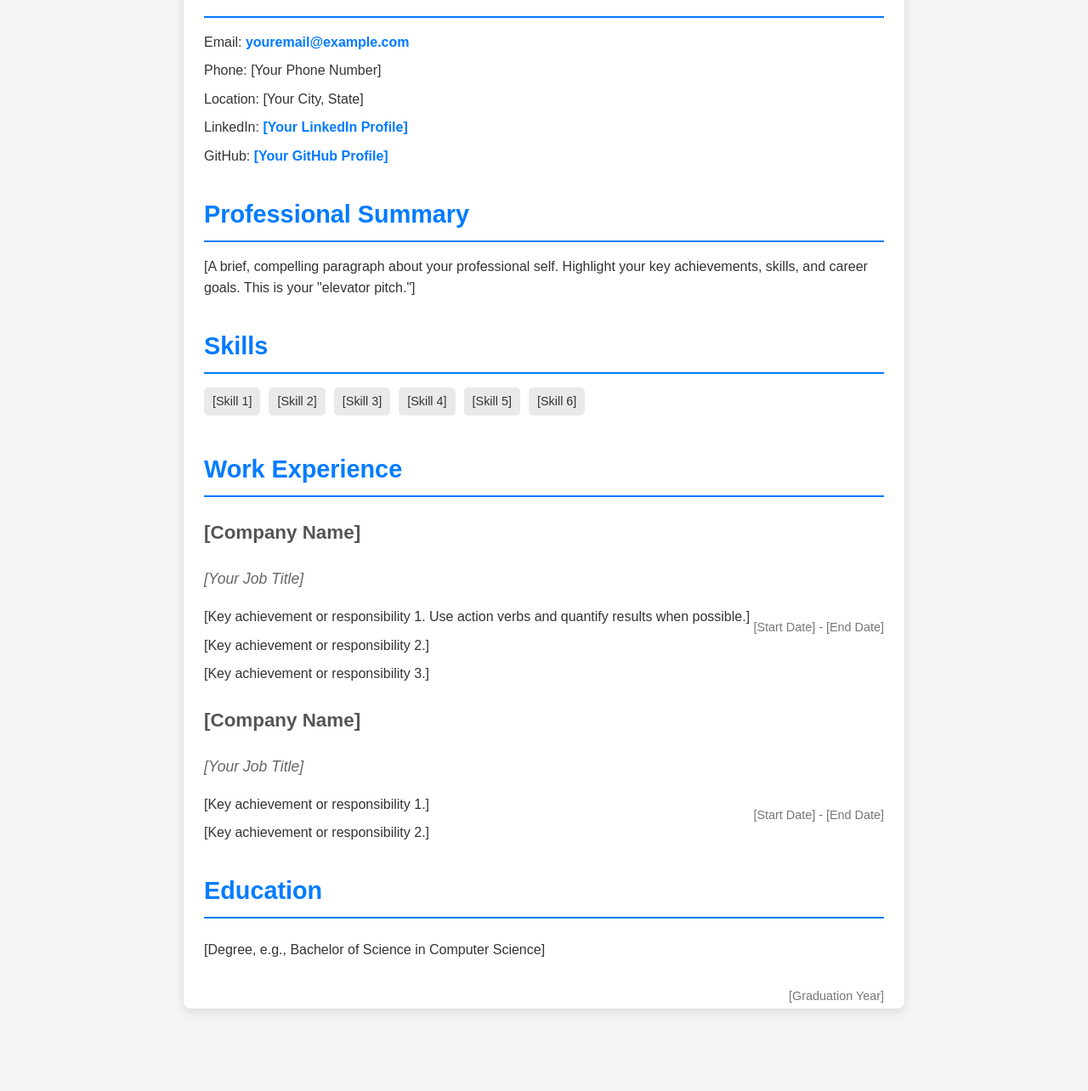
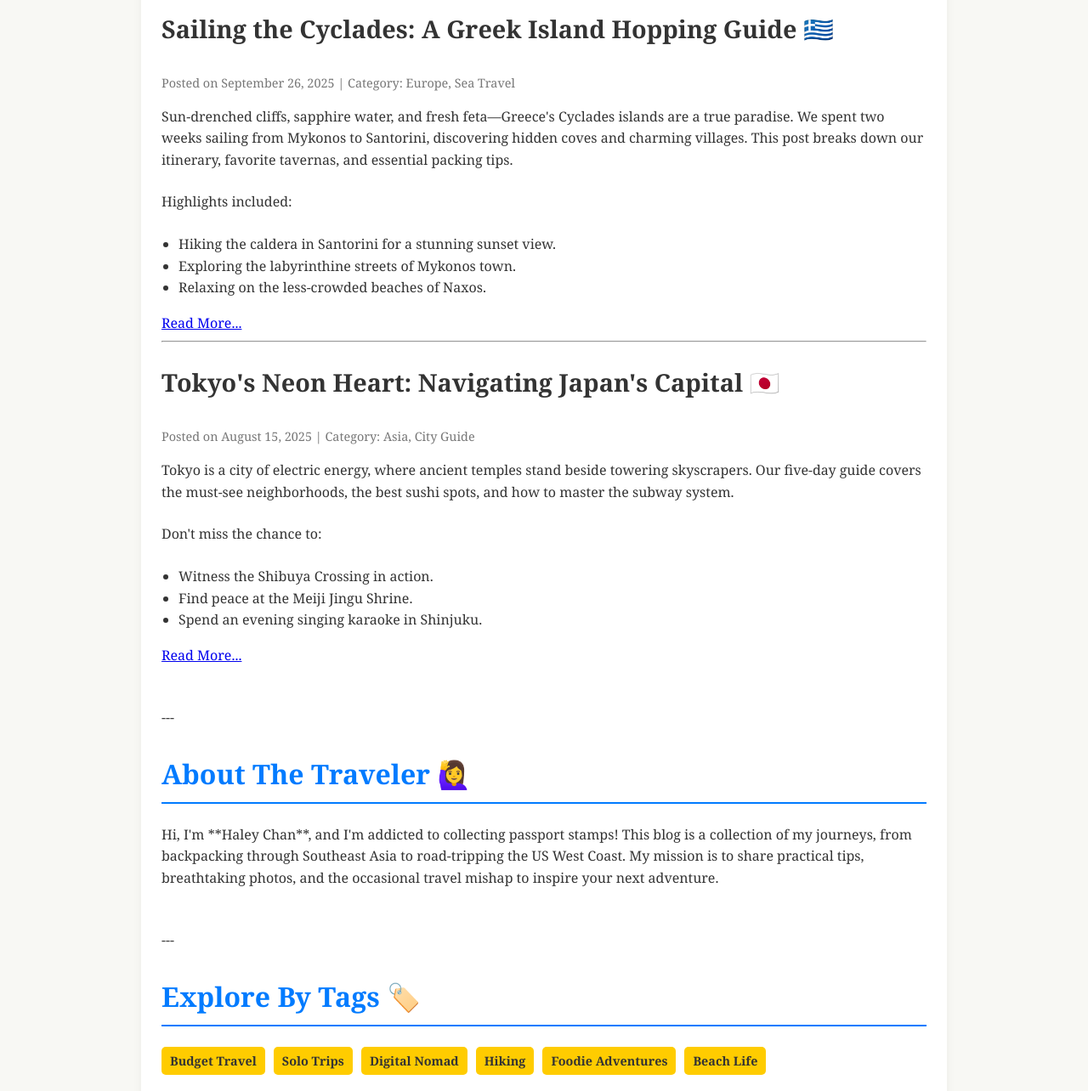
Before and after one commit to haleyraechan/haleyraechan.github.io, a plain HTML site: page index.html in a window 1280 px wide. Shown: the part 287-1571 px from the top of the page at 85% size. Before the commit the page ends 1506 px from the top, so only its background shows below. Drawn offline with Linux system fonts and the light colour scheme.

Commit message:
Update index.html
hello

```diff
--- a/index.html
+++ b/index.html
@@ -3,185 +3,221 @@
   <head>
     <meta charset="UTF-8" />
     <meta name="viewport" content="width=device-width, initial-scale=1.0" />
-    <title>Haley Chan - Resume</title>
+    <title>Wanderlust Chronicles - Haley's Travel Blog</title>
     <style>
-      /* General Styles */
+      /* General Styles - Adjusted Colors for Travel Vibe */
       body {
-        font-family: Arial, sans-serif;
+        font-family: 'Georgia', serif; /* Changed font for a more 'bloggy' feel */
         line-height: 1.6;
         margin: 0;
         padding: 0;
-        background-color: #f4f4f4;
+        background-color: #f8f8f4; /* Lighter, warmer background */
         color: #333;
       }
 
-      /* Header */
+      /* Header - Changed to a Navigation Bar style */
       header {
-        background: #333;
+        background: #007BFF; /* A nice blue for the sky/ocean */
         color: #fff;
-        padding: 2rem 0;
+        padding: 1rem 0;
         text-align: center;
-        border-bottom: 5px solid #007BFF;
+        border-bottom: 5px solid #ffcc00; /* Pop of yellow/gold for sun/sand */
       }
 
       header h1 {
         margin: 0;
-        font-size: 2.5rem;
+        font-size: 2.2rem;
+        letter-spacing: 2px;
       }
 
-      header p {
-        margin: 0.5rem 0 0;
-        font-size: 1.2rem;
+      nav {
+        margin-top: 0.5rem;
+      }
+
+      nav a {
+        color: #fff;
+        margin: 0 15px;
+        text-decoration: none;
+        font-weight: bold;
+        font-size: 1.1rem;
+        transition: color 0.3s;
+      }
+
+      nav a:hover {
+        color: #ffcc00; /* Yellow highlight on hover */
+        text-decoration: none;
       }
 
       /* Main Content */
       main {
-        max-width: 800px;
+        max-width: 900px; /* Wider content area for blog posts */
         margin: 2rem auto;
         padding: 1.5rem;
         background: #fff;
         border-radius: 8px;
-        box-shadow: 0 4px 12px rgba(0, 0, 0, 0.1);
+        box-shadow: 0 4px 12px rgba(0, 0, 0, 0.05);
       }
 
       section {
-        margin-bottom: 2rem;
+        margin-bottom: 3rem; /* More space between blog sections */
       }
 
       h2 {
         border-bottom: 2px solid #007BFF;
         padding-bottom: 0.5rem;
-        margin-bottom: 1rem;
-        font-size: 1.8rem;
+        margin-bottom: 1.5rem;
+        font-size: 2rem;
         color: #007BFF;
       }
 
+      /* Post Title */
       h3 {
-        font-size: 1.4rem;
+        font-size: 1.8rem;
         margin-top: 1.5rem;
-        color: #555;
+        color: #333;
       }
 
-      .job-title {
-        font-size: 1.1rem;
-        font-style: italic;
-        margin-top: 0;
-        color: #666;
+      /* Post Meta/Date */
+      .post-meta {
+        font-size: 0.9rem;
+        color: #777;
+        margin-bottom: 1rem;
+        display: block; /* Ensures it takes a new line */
       }
 
+      .post-content p {
+          margin-bottom: 1.5rem;
+      }
+
+      /* Removed unused resume classes: .job-title, .date-range */
+
       ul {
+        list-style: disc; /* Use standard bullet points for lists within posts */
+        padding-left: 20px;
+      }
+
+      /* Tags/Categories Section (repurposed skills-list) */
+      .tags-list {
+        display: flex;
+        flex-wrap: wrap;
+        gap: 10px;
         list-style: none;
         padding: 0;
       }
 
-      ul li {
-        margin-bottom: 0.5rem;
-      }
-
-      .date-range {
-        font-size: 0.9rem;
-        color: #777;
-        float: right;
-      }
-
-      a {
-        color: #007BFF;
-        text-decoration: none;
-        font-weight: bold;
-      }
-
-      a:hover {
-        text-decoration: underline;
-      }
-
-      /* Skills Section */
-      .skills-list {
-        display: flex;
-        flex-wrap: wrap;
-        gap: 10px;
-      }
-
-      .skills-list li {
-        background: #e9e9e9;
+      .tags-list li {
+        background: #ffcc00; /* Yellow tag background */
+        color: #333;
         padding: 5px 10px;
         border-radius: 5px;
         font-size: 0.9rem;
+        font-weight: bold;
         white-space: nowrap;
+      }
+
+      /* Footer */
+      footer {
+        text-align: center;
+        padding: 1rem;
+        background: #333;
+        color: #f4f4f4;
+        margin-top: 3rem;
+        font-size: 0.9rem;
       }
     </style>
   </head>
   <body>
     <header>
-      <h1>[Haley Chan]</h1>
-      <p>
-        [Your Professional Title, e.g., Senior Software Engineer, UX Designer]
-      </p>
+      <h1>Wanderlust Chronicles</h1>
+      <nav>
+          <a href="#latest">Latest Adventures</a>
+          <a href="#about">About Haley</a>
+          <a href="#contact">Connect</a>
+      </nav>
     </header>
 
     <main>
-      <section id="contact">
-        <h2>Contact Information</h2>
-        <ul>
-          <li>Email: <a href="mailto:youremail@example.com">youremail@example.com</a></li>
-          <li>Phone: [Your Phone Number]</li>
-          <li>Location: [Your City, State]</li>
-          <li>LinkedIn: <a href="[Your LinkedIn URL]" target="_blank">[Your LinkedIn Profile]</a></li>
-          <li>GitHub: <a href="[Your GitHub URL]" target="_blank">[Your GitHub Profile]</a></li>
+
+      <section id="latest">
+        <h2>Latest Adventures 🌎</h2>
+
+        <article class="blog-post">
+          <h3>Sailing the Cyclades: A Greek Island Hopping Guide 🇬🇷</h3>
+          <span class="post-meta">Posted on September 26, 2025 | Category: Europe, Sea Travel</span>
+          <div class="post-content">
+            <p>
+              Sun-drenched cliffs, sapphire water, and fresh feta—Greece's Cyclades islands are a true paradise. We spent two weeks sailing from Mykonos to Santorini, discovering hidden coves and charming villages. This post breaks down our itinerary, favorite tavernas, and essential packing tips.
+            </p>
+            <p>
+              Highlights included:
+            </p>
+            <ul>
+              <li>Hiking the caldera in Santorini for a stunning sunset view.</li>
+              <li>Exploring the labyrinthine streets of Mykonos town.</li>
+              <li>Relaxing on the less-crowded beaches of Naxos.</li>
+            </ul>
+          </div>
+          <a href="#">Read More...</a>
+        </article>
+
+        <hr> <article class="blog-post">
+          <h3>Tokyo's Neon Heart: Navigating Japan's Capital 🇯🇵</h3>
+          <span class="post-meta">Posted on August 15, 2025 | Category: Asia, City Guide</span>
+          <div class="post-content">
+            <p>
+              Tokyo is a city of electric energy, where ancient temples stand beside towering skyscrapers. Our five-day guide covers the must-see neighborhoods, the best sushi spots, and how to master the subway system.
+            </p>
+            <p>
+              Don't miss the chance to:
+            </p>
+            <ul>
+              <li>Witness the Shibuya Crossing in action.</li>
+              <li>Find peace at the Meiji Jingu Shrine.</li>
+              <li>Spend an evening singing karaoke in Shinjuku.</li>
+            </ul>
+          </div>
+          <a href="#">Read More...</a>
+        </article>
+      </section>
+
+      ---
+
+      <section id="about">
+        <h2>About The Traveler 🙋‍♀️</h2>
+        <p>
+          Hi, I'm **Haley Chan**, and I'm addicted to collecting passport stamps! This blog is a collection of my journeys, from backpacking through Southeast Asia to road-tripping the US West Coast. My mission is to share practical tips, breathtaking photos, and the occasional travel mishap to inspire your next adventure.
+        </p>
+      </section>
+
+      ---
+
+      <section id="tags">
+        <h2>Explore By Tags 🏷️</h2>
+        <ul class="tags-list">
+          <li>Budget Travel</li>
+          <li>Solo Trips</li>
+          <li>Digital Nomad</li>
+          <li>Hiking</li>
+          <li>Foodie Adventures</li>
+          <li>Beach Life</li>
         </ul>
       </section>
 
-      <section id="summary">
-        <h2>Professional Summary</h2>
-        <p>
-          [A brief, compelling paragraph about your professional self. Highlight your key
-          achievements, skills, and career goals. This is your "elevator pitch."]
-        </p>
-      </section>
+      ---
 
-      <section id="skills">
-        <h2>Skills</h2>
-        <ul class="skills-list">
-          <li>[Skill 1]</li>
-          <li>[Skill 2]</li>
-          <li>[Skill 3]</li>
-          <li>[Skill 4]</li>
-          <li>[Skill 5]</li>
-          <li>[Skill 6]</li>
-          </ul>
-      </section>
-
-      <section id="experience">
-        <h2>Work Experience</h2>
-        <div>
-          <h3>[Company Name]</h3>
-          <p class="job-title">[Your Job Title]</p>
-          <p class="date-range">[Start Date] - [End Date]</p>
-          <ul>
-            <li>[Key achievement or responsibility 1. Use action verbs and quantify results when possible.]</li>
-            <li>[Key achievement or responsibility 2.]</li>
-            <li>[Key achievement or responsibility 3.]</li>
-          </ul>
-        </div>
-
-        <div>
-          <h3>[Company Name]</h3>
-          <p class="job-title">[Your Job Title]</p>
-          <p class="date-range">[Start Date] - [End Date]</p>
-          <ul>
-            <li>[Key achievement or responsibility 1.]</li>
-            <li>[Key achievement or responsibility 2.]</li>
-          </ul>
-        </div>
-      </section>
-
-      <section id="education">
-        <h2>Education</h2>
-        <div>
-          <h3><div The="" University="" of="" Miami=""></div></h3>
-          <p>[Degree, e.g., Bachelor of Science in Computer Science]</p>
-          <p class="date-range">[Graduation Year]</p>
-        </div>
+      <section id="contact">
+        <h2>Connect With Me 📧</h2>
+        <p>Follow the journey on social media or send an email!</p>
+        <ul>
+          <li>Email: <a href="mailto:haley@travelblog.com">haley@travelblog.com</a></li>
+          <li>Instagram: <a href="[Your Instagram URL]" target="_blank">@HaleyWanders</a></li>
+          <li>YouTube: <a href="[Your YouTube URL]" target="_blank">Haley's Vlogs</a></li>
+        </ul>
       </section>
     </main>
+
+    <footer>
+        &copy; 2025 Wanderlust Chronicles | All Rights Reserved.
+    </footer>
   </body>
 </html>
```
